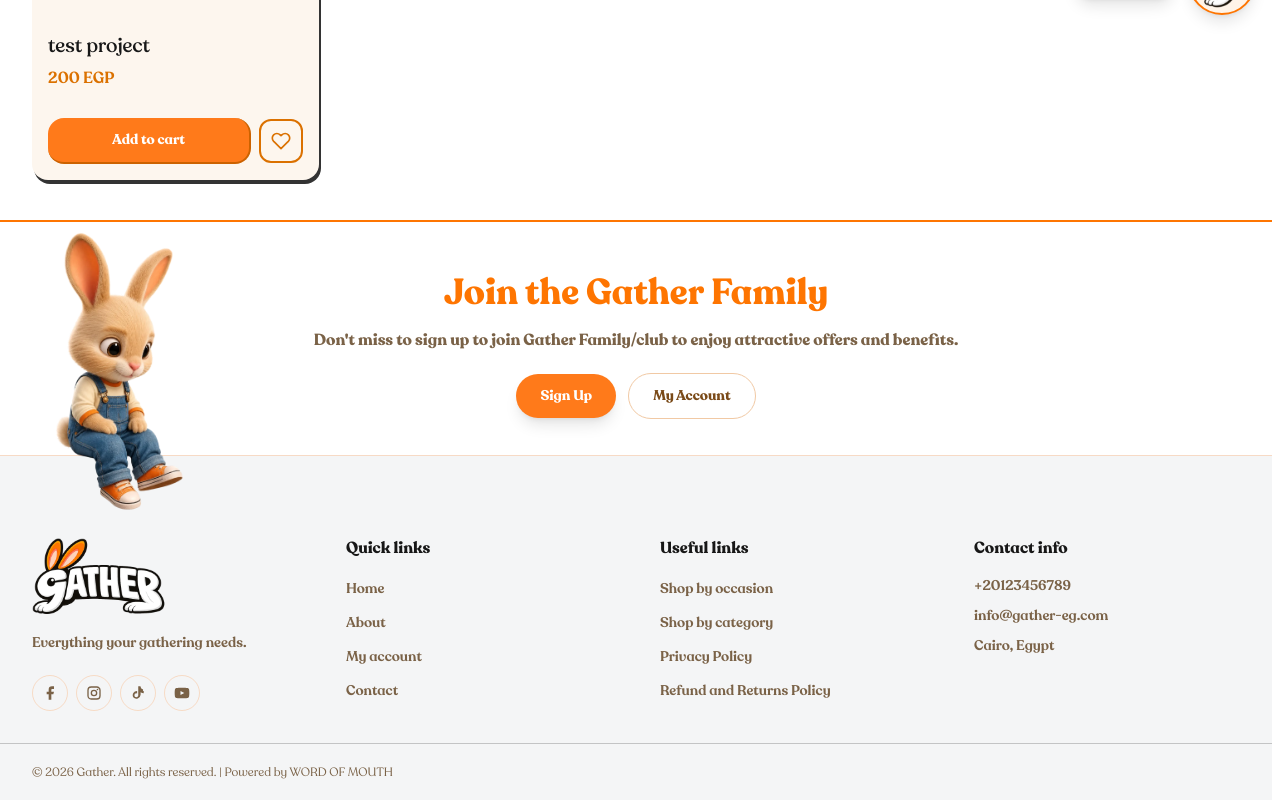
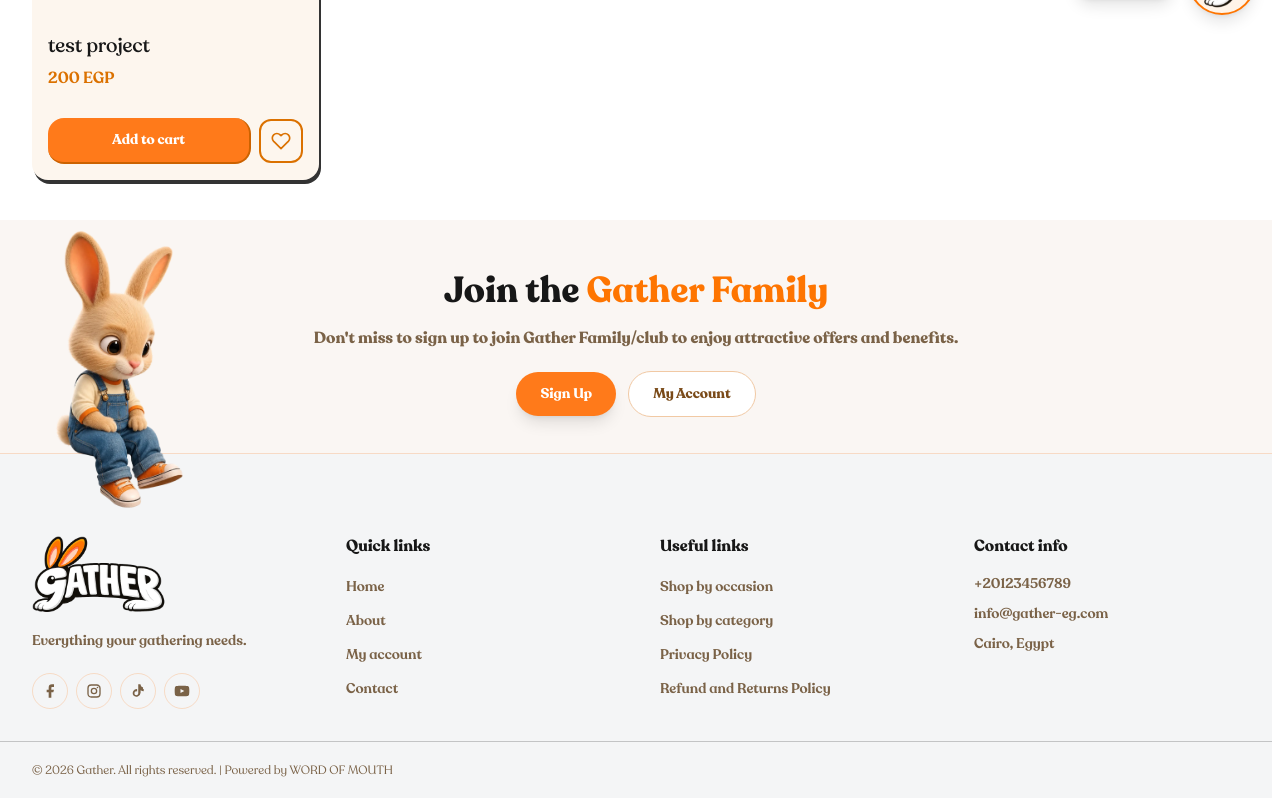
Before and after one commit to Word-of-Mouth-Marketing-agency/gather, a Next.js app: page /search in a window 1280 px wide. Shown: the part 761-1561 px from the top of the page. Built offline with nearby package versions, Linux system fonts and the light colour scheme.

Commit message:
style: update homepage sections and prefooter styling

```diff
--- a/src/components/layout/PreFooterSignupCTA.tsx
+++ b/src/components/layout/PreFooterSignupCTA.tsx
@@ -4,7 +4,6 @@ import { useSyncExternalStore } from 'react'
 import Link from 'next/link'
 import { usePathname } from 'next/navigation'
 import { useCustomerSession } from '@/lib/customer-auth'
-import AnimatedTitle from '@/components/AnimatedTitle'
 import GsapReveal from '@/components/GsapReveal'
 
 export default function PreFooterSignupCTA() {
@@ -15,7 +14,7 @@ export default function PreFooterSignupCTA() {
   if (!mounted || pathname.startsWith('/products/') || pathname.startsWith('/my-account') || pathname === '/login' || pathname === '/signup' || pathname === '/checkout') return null
 
   return (
-    <section className="relative w-full bg-white border-t-2 border-[#FE7501]">
+    <section className="relative w-full bg-[#FAF6F3]">
       <div className="max-w-7xl mx-auto px-4 sm:px-6 lg:px-8 pt-8 sm:pt-10 lg:pt-12 pb-7 sm:pb-8 lg:pb-9">
         {/* Decorative sitting rabbit — overlaps into footer */}
         <div className="absolute left-2 bottom-0 h-36 w-36 translate-y-[21%] pointer-events-none select-none sm:left-8 sm:h-52 sm:w-52 lg:left-12 lg:h-72 lg:w-72 z-10">
@@ -28,11 +27,10 @@ export default function PreFooterSignupCTA() {
         </div>
 
         <GsapReveal className="max-w-2xl mx-auto text-center" y={18}>
-          <AnimatedTitle
-            as="h2"
-            text="Join the Gather Family"
-            className="text-2xl sm:text-3xl lg:text-4xl font-bold leading-tight text-[#FE7501]"
-          />
+          <h2 className="text-2xl sm:text-3xl lg:text-4xl font-bold leading-tight">
+            <span className="text-[#171717]">Join the </span>
+            <span className="text-[#FE7501]">Gather Family</span>
+          </h2>
           <p className="mt-3 text-sm sm:text-base font-bold leading-relaxed text-[#7a6247]">
             Don&apos;t miss to sign up to join Gather Family/club to enjoy attractive offers and benefits.
           </p>
--- a/src/components/sections/AboutGatherSection.tsx
+++ b/src/components/sections/AboutGatherSection.tsx
@@ -16,8 +16,8 @@ export default function AboutGatherSection({
     <section>
 
       <div className="bg-[#FCECDC] w-full">
-        <div className="grid grid-cols-1 lg:grid-cols-3 min-h-[400px] lg:min-h-[500px]">
-          <div className="aspect-square w-full overflow-hidden bg-[#FCECDC] lg:aspect-auto lg:h-auto">
+        <div className="grid grid-cols-1 lg:grid-cols-3 min-h-[400px] lg:min-h-[96vh]">
+          <div className="aspect-square w-full overflow-hidden bg-[#FCECDC] lg:aspect-auto lg:h-full">
             {leftImage && (
               <img
                 src={leftImage}
@@ -57,7 +57,7 @@ export default function AboutGatherSection({
             </GsapReveal>
           </div>
 
-          <div className="aspect-square w-full overflow-hidden bg-[#FCECDC] lg:aspect-auto lg:h-auto">
+          <div className="aspect-square w-full overflow-hidden bg-[#FCECDC] lg:aspect-auto lg:h-full">
             {rightImage && (
               <img
                 src={rightImage}
--- a/src/data/pages.json
+++ b/src/data/pages.json
@@ -69,7 +69,7 @@
       {
         "id": "home-moments",
         "type": "moments",
-        "order": 8,
+        "order": 7,
         "visible": true,
         "props": {
           "title": "Gather Moments",
@@ -104,7 +104,7 @@
       {
         "id": "home-why-gather",
         "type": "why-gather",
-        "order": 7,
+        "order": 8,
         "visible": true,
         "props": {
           "title": "Why Gather",
```
Also changed, not shown: public/assets/gather/occasions/eid-fitr.webp, public/assets/gather/occasions/engagement.webp.
